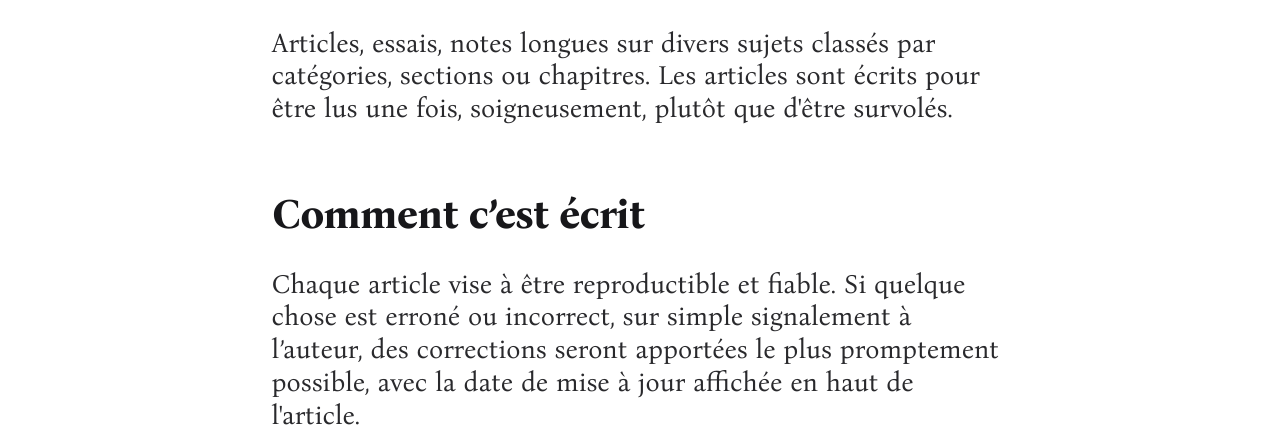
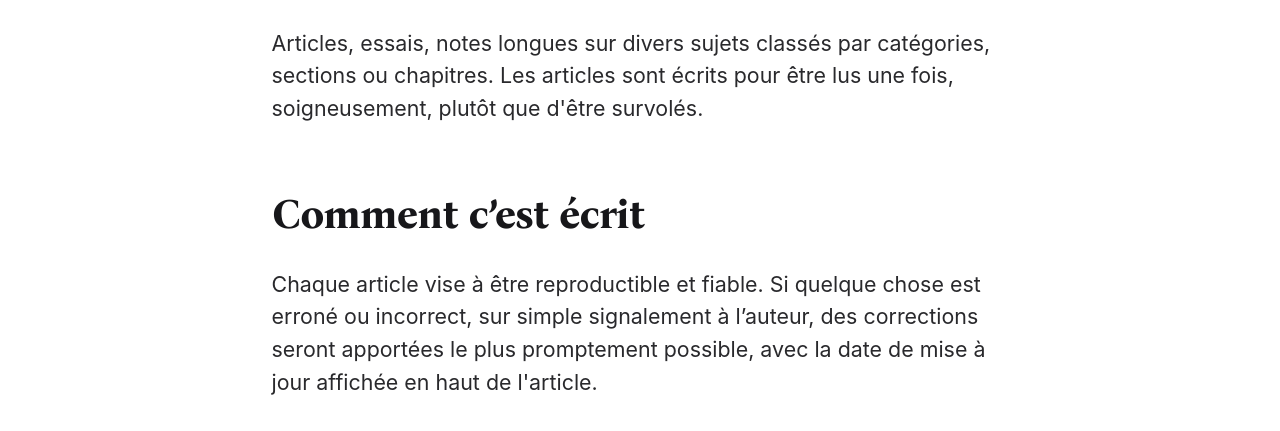
Before and after one commit to andre-vincent/typographe, an Astro site: page /about in a window 1280 px wide. Shown: the part 521-952 px from the top of the page. Built offline with nearby package versions, Linux system fonts and the light colour scheme; Astro itself is replaced by a stand-in of ours; some packages are replaced by stand-ins of ours.

Commit message:
Change font-family in .prose class to sans-serif

```diff
--- a/src/styles/global.css
+++ b/src/styles/global.css
@@ -726,7 +726,7 @@
    * text pages all render the same reading column.
    */
   .prose {
-    font-family: var(--font-serif);
+    font-family: var(--font-sans);
     font-size: 1.0625rem;
     line-height: 1.4;
     word-break: break-word;
```
